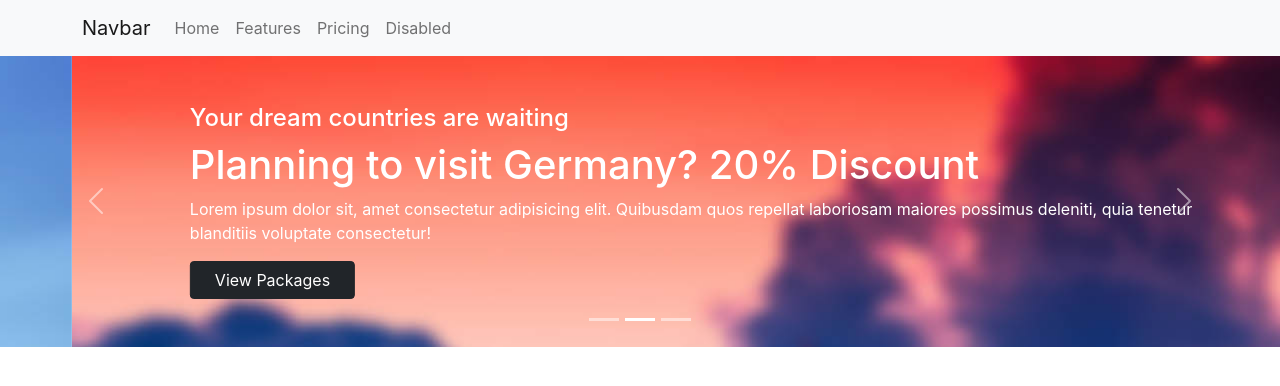
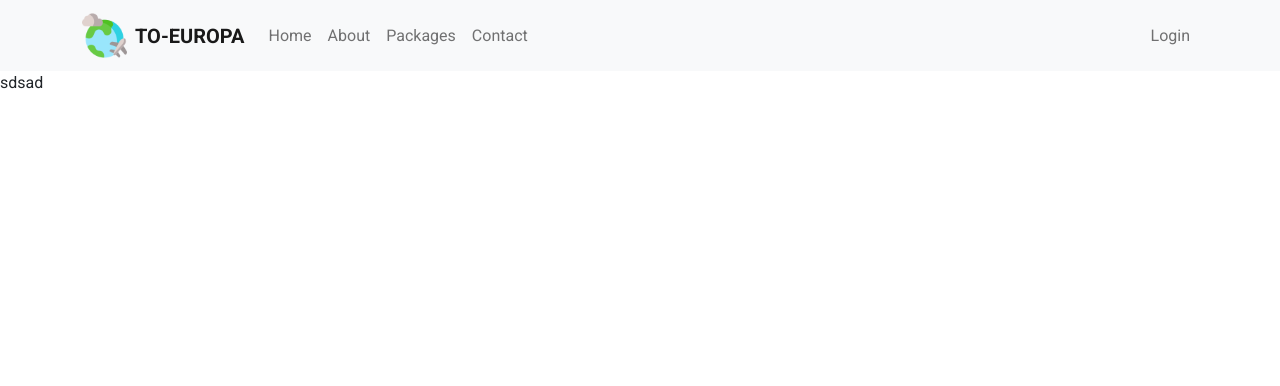
Before and after one commit to musaberulkhan/to-europa-react-website, a React (Create React App) app: page /login in a window 1280 px wide. Shown: the top 386 px of the page. Built offline with nearby package versions, Linux system fonts and the light colour scheme.

Commit message:
Router, Site Icon, Logo, Navbar Modified

```diff
--- a/public/index.html
+++ b/public/index.html
@@ -22,11 +22,16 @@
       work correctly both with client-side routing and a non-root public URL.
       Learn how to configure a non-root public URL by running `npm run build`.
     -->
-  <title>React App</title>
+  <title>To-Europa || Trusted Tour Partner for Europe</title>
 
   <!-- Bootstrap CDN -->
   <link href="https://cdn.jsdelivr.net/npm/bootstrap@5.1.3/dist/css/bootstrap.min.css" rel="stylesheet"
     integrity="sha384-1BmE4kWBq78iYhFldvKuhfTAU6auU8tT94WrHftjDbrCEXSU1oBoqyl2QvZ6jIW3" crossorigin="anonymous">
+
+  <!-- Google Font -->
+  <link rel="preconnect" href="https://fonts.googleapis.com">
+  <link rel="preconnect" href="https://fonts.gstatic.com" crossorigin>
+  <link href="https://fonts.googleapis.com/css2?family=Roboto:wght@300;400;500;700;900&display=swap" rel="stylesheet">
 </head>
 
 <body>
--- a/src/App.css
+++ b/src/App.css
@@ -1,38 +1,3 @@
-.App {
-  text-align: center;
+*{
+  font-family: 'Roboto', sans-serif;
 }
-
-.App-logo {
-  height: 40vmin;
-  pointer-events: none;
-}
-
-@media (prefers-reduced-motion: no-preference) {
-  .App-logo {
-    animation: App-logo-spin infinite 20s linear;
-  }
-}
-
-.App-header {
-  background-color: #282c34;
-  min-height: 100vh;
-  display: flex;
-  flex-direction: column;
-  align-items: center;
-  justify-content: center;
-  font-size: calc(10px + 2vmin);
-  color: white;
-}
-
-.App-link {
-  color: #61dafb;
-}
-
-@keyframes App-logo-spin {
-  from {
-    transform: rotate(0deg);
-  }
-  to {
-    transform: rotate(360deg);
-  }
-}
--- a/src/App.js
+++ b/src/App.js
@@ -1,15 +1,54 @@
 import logo from './logo.svg';
 import './App.css';
 import Header from './Components/Header/Header';
-import { BrowserRouter as Router } from 'react-router-dom';
-import Banner from './Components/Banner/Banner';
+import { BrowserRouter as Router, Switch, Route } from 'react-router-dom';
+import Login from './Components/Login/Login';
+import Home from './Components/Home/Home';
 
 function App() {
   return (
     <div className="app">
       <Router>
         <Header></Header>
-        <Banner></Banner>
+
+        <Switch>
+          <Route exact path="/">
+            <Home></Home>
+          </Route>
+          <Route path="/login">
+            <Login />
+          </Route>
+          {/* <Route path="/about">
+            <About></About>
+          </Route> */}
+          {/* <Route path="/services">
+            <Services />
+          </Route>
+          <Route path="/doctors">
+            <Doctors></Doctors>
+          </Route>
+          <Route path="/register">
+            <Register></Register>
+          </Route>
+          <PrivateRoute path="/appointment">
+            <Appointment></Appointment>
+          </PrivateRoute>
+          <PrivateRoute path="/livechat">
+            <LiveChat></LiveChat>
+          </PrivateRoute>
+          <PrivateRoute path="/myprofile">
+            <MyProfile></MyProfile>
+          </PrivateRoute>
+          <PrivateRoute path="/servicedetails/:serviceId">
+            <ServiceDetails></ServiceDetails>
+          </PrivateRoute>
+          <Route exact path="/">
+            <Home></Home>
+          </Route>
+          <Route path="*">
+            <NotFound></NotFound>
+          </Route> */}
+        </Switch>
       </Router>
     </div>
   );
--- a/src/Components/Header/Header.css
+++ b/src/Components/Header/Header.css
@@ -0,0 +1,11 @@
+.navbar-brand{
+    text-transform: uppercase;
+    font-weight: 600;
+    display: flex;
+    align-items: center;
+}
+
+.navbar-brand-logo{
+    height: 45px;
+    margin-right: 8px;
+}
--- a/src/Components/Header/Header.js
+++ b/src/Components/Header/Header.js
@@ -1,22 +1,28 @@
 import React from 'react';
 import { Link } from 'react-router-dom';
 import './Header.css';
+import logo from '../../Images/logo.png';
 
 const Header = () => {
     return (
         <div>
             <nav className="navbar navbar-expand-lg navbar-light bg-light">
                 <div className="container">
-                    <Link className="navbar-brand" href="#">Navbar</Link>
+                    <Link className="navbar-brand" to="/">
+                        <img src={logo} className="navbar-brand-logo" alt=""/>
+                        To-Europa</Link>
                     <button className="navbar-toggler" type="button" data-bs-toggle="collapse" data-bs-target="#navbarNavAltMarkup" aria-controls="navbarNavAltMarkup" aria-expanded="false" aria-label="Toggle navigation">
                         <span className="navbar-toggler-icon"></span>
                     </button>
-                    <div className="collapse navbar-collapse" id="navbarNavAltMarkup">
+                    <div className="collapse navbar-collapse d-flex justify-content-between" id="navbarNavAltMarkup">
                         <div className="navbar-nav">
-                            <Link className="nav-link" aria-current="page" href="#">Home</Link>
-                            <Link className="nav-link" href="#">Features</Link>
-                            <Link className="nav-link" href="#">Pricing</Link>
-                            <Link className="nav-link">Disabled</Link>
+                            <Link className="nav-link" to="/">Home</Link>
+                            <Link className="nav-link" to="/">About</Link>
+                            <Link className="nav-link" to="/">Packages</Link>
+                            <Link className="nav-link" to="/">Contact</Link>
+                        </div>
+                        <div className="navbar-nav">
+                            <Link className="nav-link" to="/login">Login</Link>
                         </div>
                     </div>
                 </div>
--- /dev/null
+++ b/src/Components/Home/Home.js
@@ -0,0 +1,12 @@
+import React from 'react';
+import Banner from '../Banner/Banner';
+
+const Home = () => {
+    return (
+        <div>
+            <Banner></Banner>
+        </div>
+    );
+};
+
+export default Home;
--- /dev/null
+++ b/src/Components/Login/Login.js
@@ -0,0 +1,12 @@
+import React from 'react';
+import './Login.css';
+
+const Login = () => {
+    return (
+        <div>
+            sdsad
+        </div>
+    );
+};
+
+export default Login;
```
Also changed, not shown: src/Components/Home/Home.css (added), src/Components/Login/Login.css (added), src/Images/logo.png (added), 1 other file (tests, documents, lock files or other folders).
